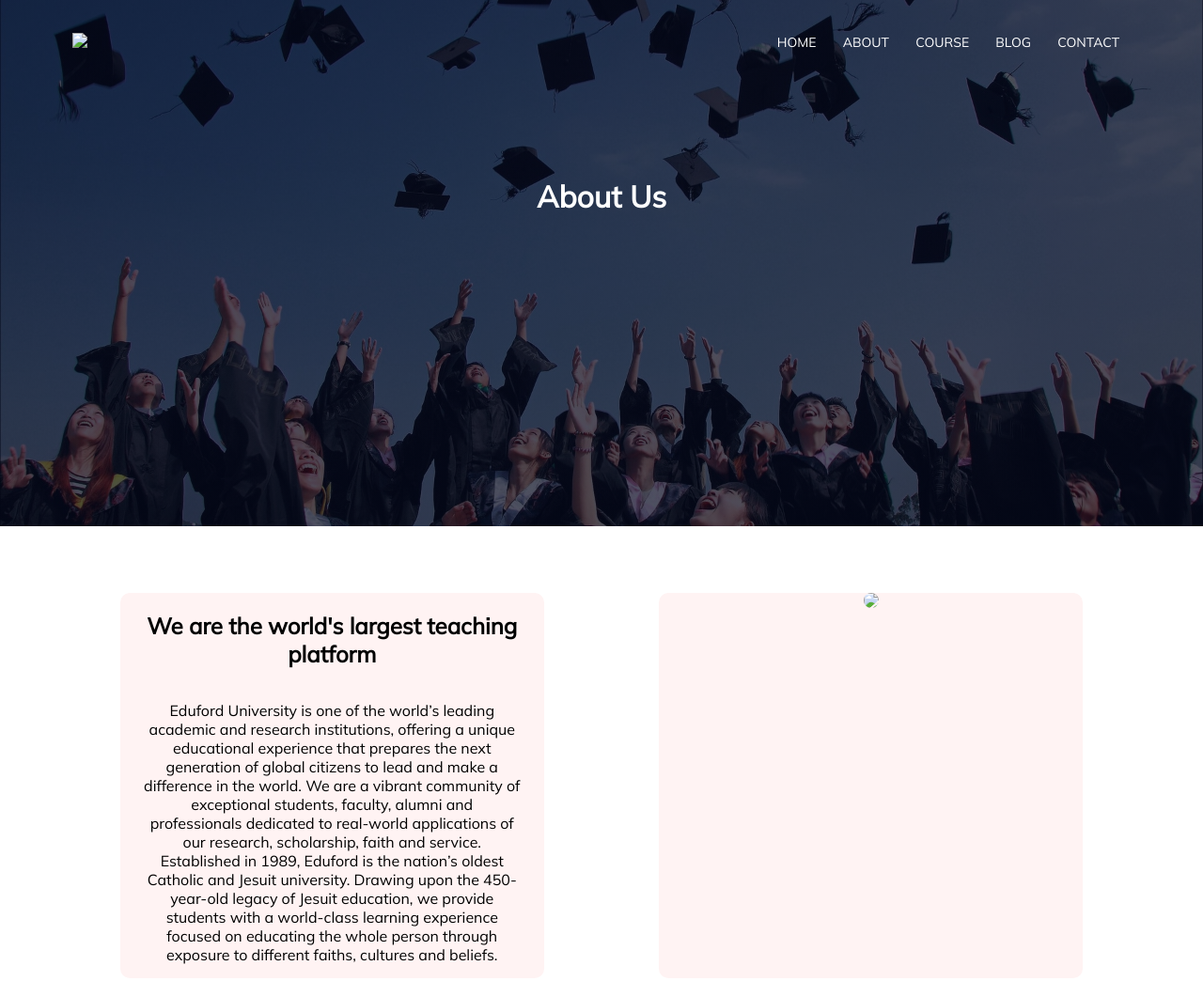
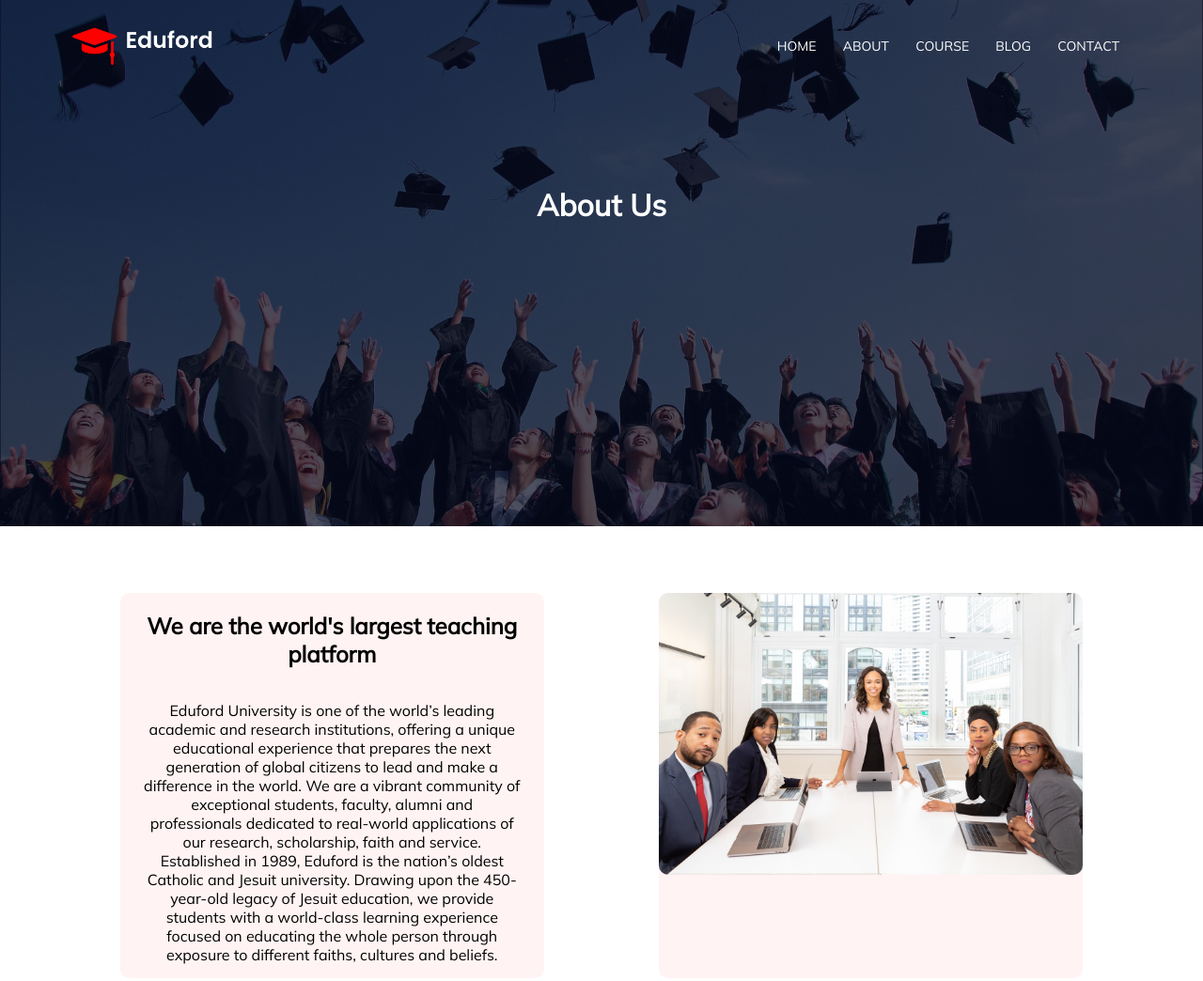
Before and after one commit to Shivang007-bond/Eduford-Website, a plain HTML site: page about.html in a window 1280 px wide. Shown: the top 1044 px of the page at 94% size. Drawn offline with Linux system fonts and the light colour scheme; files whose address does not match are found by name.

Commit message:
Update about.html

```diff
--- a/about.html
+++ b/about.html
@@ -14,7 +14,7 @@
     <!-- ----------navbar----- -->
     <section class="about-page">
         <nav>
-            <a href="index.html"><img src="Images/logo.png"</a>
+            <a href="index.html"><img src="logo.png"</a>
             <div class="nav-links" id="navLinks">
                 <i class="fa fa-times" onclick="hideMenu()"></i>
                 <ul>
@@ -39,7 +39,7 @@
                      we provide students with a world-class learning experience focused on educating the whole person through exposure to different faiths, cultures and beliefs.</p>
             </div>
             <div class="about-col">
-                <img src="Images/about.jpg">
+                <img src="about.jpg">
             </div>
         </div>
     </section>
```
